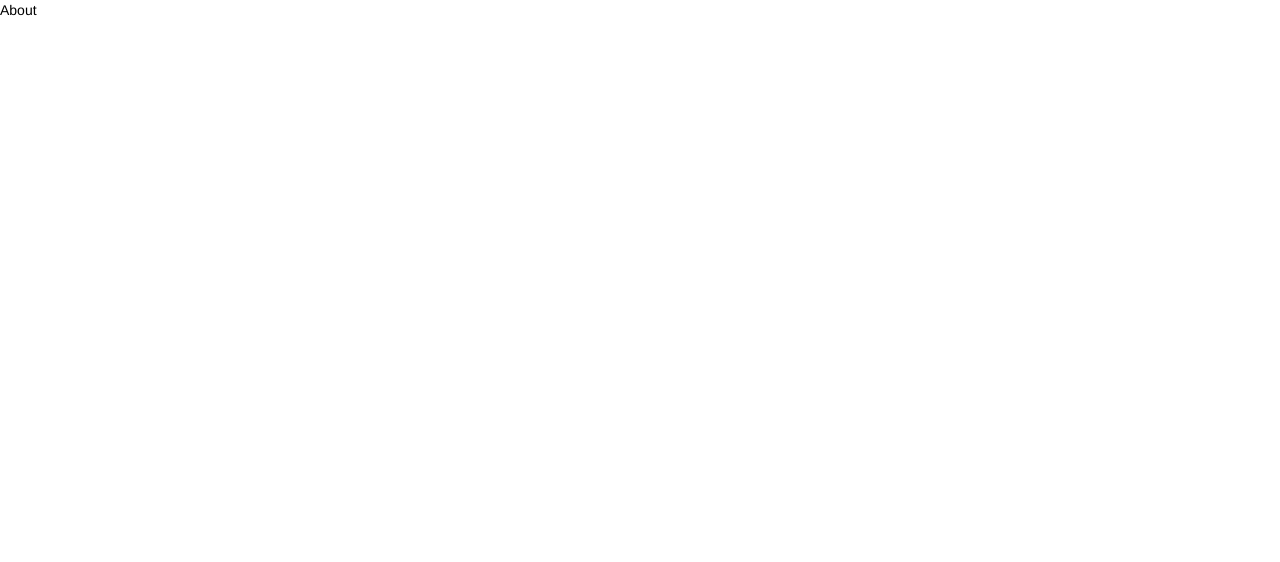
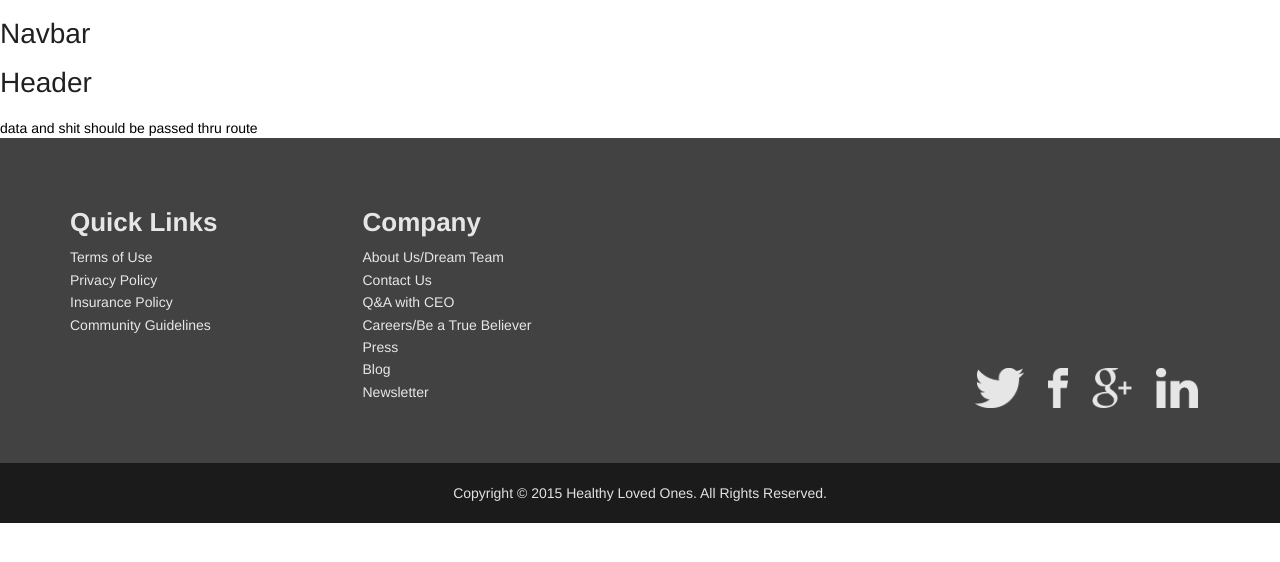
Before and after one commit to kristelfung/hlo-react, a React (Create React App) app: page /about in a window 1280 px wide. Shown: the top 562 px of the page. Built offline with nearby package versions, Linux system fonts and the light colour scheme.

Commit message:
about page created

```diff
--- a/src/routes/About.js
+++ b/src/routes/About.js
@@ -1,11 +1,17 @@
 import React from 'react';
+import Navbar from '../components/Navbar';
 import Infopage from '../components/Body/Infopage';
+import Footer from '../components/Footer';
 
-const features = {
+const header = {
     title: "About",
     subtitle: "Learn about HealthyLovedOnes and the dream team behind it."
 }
 
 export default () => (
-    <div>About</div>
+    <div>
+        <Navbar/>
+        <Infopage/>
+        <Footer/>
+    </div>
 );
```
